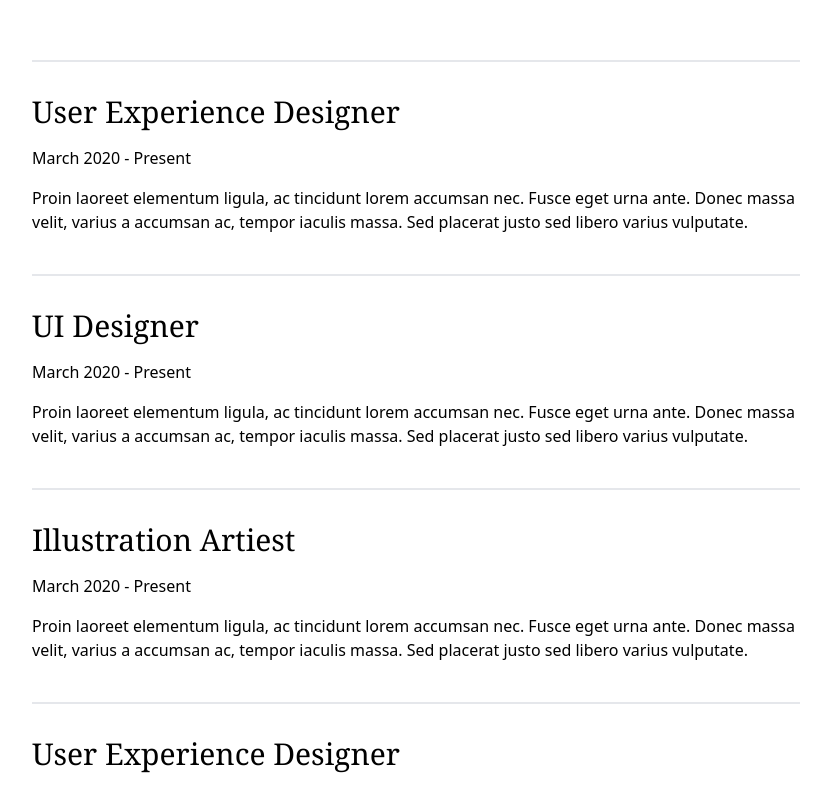
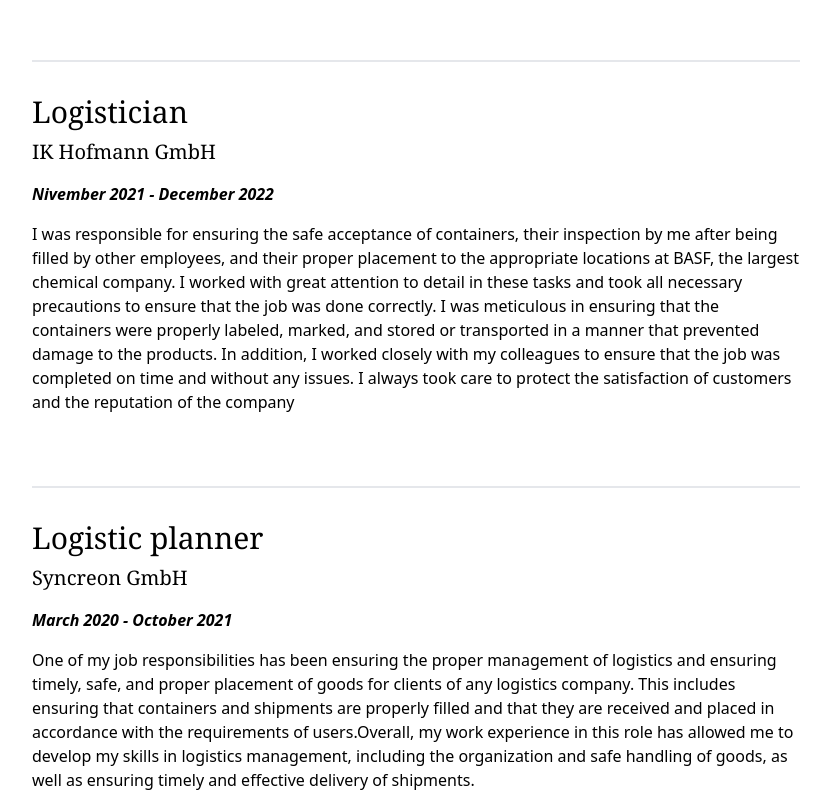
Before and after one commit to rizvan555/My_Portfolio, a React (Create React App) app: page / in a window 1280 px wide. Shown: the part 2700-3492 px from the top of the page, without its empty margins (224-1055 px from the left). Built offline with nearby package versions, Linux system fonts and the light colour scheme; the HTML template or start-up script is replaced by a standard one.

Commit message:
added new infos to cv

```diff
--- a/src/pages/page3.tsx
+++ b/src/pages/page3.tsx
@@ -23,7 +23,7 @@ function Page3() {
   const content = languageContain[click];
   return (
     <div className=" py-10">
-      <header className=" flex justify-center">
+      <header className=" flex pl-20">
         <h2 className=" text-4xl font-bold mb-8 tracking-wider font-serif">
           Languages
         </h2>
--- a/src/pages/page4.tsx
+++ b/src/pages/page4.tsx
@@ -3,40 +3,25 @@ import React from 'react';
 function Page4() {
   const experiances = [
     {
-      title: 'User Experience Designer',
-      date: 'March 2020 - Present',
+      title: 'Logistician',
+      company: 'IK Hofmann GmbH',
+      date: 'Nivember 2021 -  December 2022',
       contain:
-        'Proin laoreet elementum ligula, ac tincidunt lorem accumsan nec. Fusce eget urna ante. Donec massa velit, varius a accumsan ac, tempor iaculis massa. Sed placerat justo sed libero varius vulputate.',
+        'I was responsible for ensuring the safe acceptance of containers, their inspection by me after being filled by other employees, and their proper placement to the appropriate locations at BASF, the largest chemical company. I worked with great attention to detail in these tasks and took all necessary precautions to ensure that the job was done correctly. I was meticulous in ensuring that the containers were properly labeled, marked, and stored or transported in a manner that prevented damage to the products.  In addition, I worked closely with my colleagues to ensure that the job was completed on time and without any issues. I always took care to protect the satisfaction of customers and the reputation of the company',
     },
     {
-      title: 'UI Designer',
-      date: 'March 2020 - Present',
+      title: 'Logistic planner',
+      company: 'Syncreon GmbH',
+      date: 'March 2020 - October 2021',
       contain:
-        'Proin laoreet elementum ligula, ac tincidunt lorem accumsan nec. Fusce eget urna ante. Donec massa velit, varius a accumsan ac, tempor iaculis massa. Sed placerat justo sed libero varius vulputate.',
+        'One of my job responsibilities has been ensuring the proper management of logistics and ensuring timely, safe, and proper placement of goods for clients of any logistics company. This includes ensuring that containers and shipments are properly filled and that they are received and placed in accordance with the requirements of users.Overall, my work experience in this role has allowed me to develop my skills in logistics management, including the organization and safe handling of goods, as well as ensuring timely and effective delivery of shipments.',
     },
     {
-      title: 'Illustration Artiest',
-      date: 'March 2020 - Present',
+      title: 'Front End Developer',
+      company: 'Farkhadov LLC & Trans Broker MMC',
+      date: 'Oktober 2006 - September 2015',
       contain:
-        'Proin laoreet elementum ligula, ac tincidunt lorem accumsan nec. Fusce eget urna ante. Donec massa velit, varius a accumsan ac, tempor iaculis massa. Sed placerat justo sed libero varius vulputate.',
-    },
-    {
-      title: 'User Experience Designer',
-      date: 'March 2020 - Present',
-      contain:
-        'Proin laoreet elementum ligula, ac tincidunt lorem accumsan nec. Fusce eget urna ante. Donec massa velit, varius a accumsan ac, tempor iaculis massa. Sed placerat justo sed libero varius vulputate.',
-    },
-    {
-      title: 'User Experience Designer',
-      date: 'March 2020 - Present',
-      contain:
-        'Proin laoreet elementum ligula, ac tincidunt lorem accumsan nec. Fusce eget urna ante. Donec massa velit, varius a accumsan ac, tempor iaculis massa. Sed placerat justo sed libero varius vulputate.',
-    },
-    {
-      title: 'User Experience Designer',
-      date: 'March 2020 - Present',
-      contain:
-        'Proin laoreet elementum ligula, ac tincidunt lorem accumsan nec. Fusce eget urna ante. Donec massa velit, varius a accumsan ac, tempor iaculis massa. Sed placerat justo sed libero varius vulputate.',
+        'During my tenure from 2006 to 2015, I had the opportunity to work as a Frontend Developer in various joint projects with Farkhadov LLC and Transbroker LLC. My role involved utilizing my expertise in HTML, CSS, JavaScript, and MySQL that I had acquired during my university studies. I was able to further develop these skills in a professional setting, working on diverse projects.As part of my responsibilities, I was responsible for monitoring the websites of various government agencies and private companies. This included ensuring the proper functioning of webpages, as well as managing and organizing the necessary data. I was also tasked with updating outdated information with the latest data to ensure that users had access to the most up-to-date information.Overall, my experience working in this role allowed me to hone my technical skills, learn to work collaboratively with colleagues, and develop an understanding of how to manage and maintain websites effectively.',
     },
   ];
   return (
@@ -50,11 +35,14 @@ function Page4() {
         {experiances.map((experiance) => {
           return (
             <div className=" w-[60vw]">
-              <h3 className="border-t-2 pt-8 text-3xl mb-4 font-serif">
+              <h3 className="border-t-2 pt-8 text-3xl font-serif ">
                 {experiance.title}
               </h3>
-              <span>{experiance.date}</span>
-              <p className=" mt-4">{experiance.contain}</p>
+              <h3 className="pt-2 text-xl mb-4 font-serif ">
+                {experiance.company}
+              </h3>
+              <span className="italic font-bold">{experiance.date}</span>
+              <p className=" mt-4 mb-8">{experiance.contain}</p>
             </div>
           );
         })}
--- a/src/pages/page5.tsx
+++ b/src/pages/page5.tsx
@@ -7,18 +7,28 @@ function Page5() {
       style={{
         backgroundImage: `url(${developer})`,
         backgroundPosition: 'bottom left',
-        backgroundSize: '55vw',
+        backgroundSize: '56vw',
         backgroundRepeat: 'no-repeat',
       }}
-      className="flex justify-between items-center bg-slate-700 py-36 mt-16"
+      className="flex justify-between items-center bg-slate-700 py-36 mt-6"
     >
       <section className="w-[40vw]"></section>
-      <section className=" flex justify-between w-[40vw] pr-5 text-2xl tracking-wide leading-extra-loose mt-20">
-        <p className="text-[#fff]">
-          Recusandae esse assumenda obcaecati voluptatem ratione, exercitationem
-          dolor vitae odit consequatur reiciendis placeat quas minus architecto
-          nisi possimus sint, minima odio expedita sit blanditiis aliquid.
-          Dolore tempora laboriosam voluptate.
+      <section className=" flex justify-between w-[40vw] pr-5 tracking-wide leading-extra-loose mt-6">
+        <p className="text-[#fff] text-[1rem]">
+          Although I have experience in frontend development, I am not satisfied
+          with just that. I constantly work on improving myself and keeping up
+          with new technologies, frameworks, and all the latest developments in
+          web technologies. Currently, I am diving deeper into the MERN stack
+          alongside frontend development. My goal is to acquire more knowledge
+          in the shortest possible time and apply this knowledge in my work to
+          provide more value to the companies I work for. To achieve this goal,
+          I am always striving to improve my learning process and dedicate time
+          to staying up-to-date with the latest technologies. While learning
+          about new developments, I also work to keep my current knowledge
+          up-to-date. In particular, I am focusing on the MERN stack for backend
+          development, with the aim of becoming an expert in full-stack
+          development. This way, I can seamlessly work on both the frontend and
+          backend of any project.
         </p>
       </section>
     </div>
```
